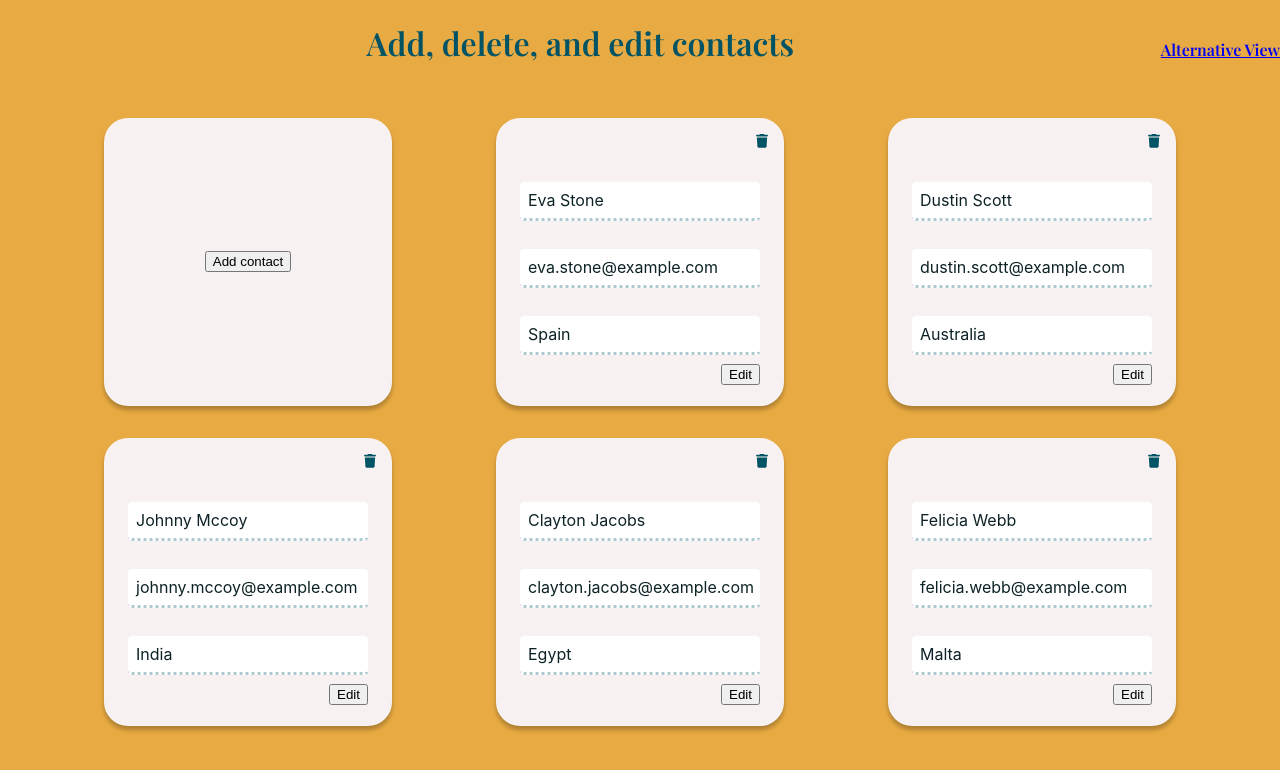
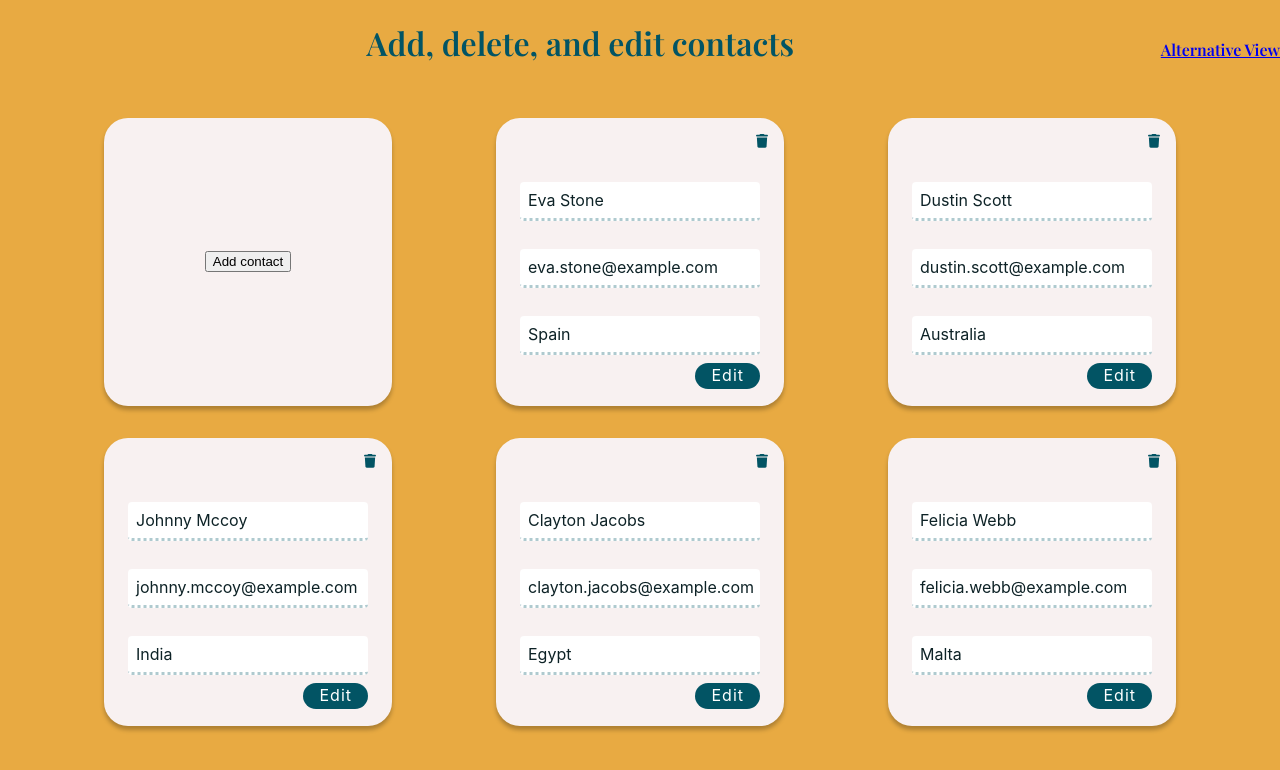
Before and after one commit to Gina-K/address-book, a React (Vite) app: page / in a window 1280 px wide. Shown: the top 770 px of the page. Built offline with nearby package versions, Linux system fonts and the light colour scheme.

Commit message:
style text button

```diff
--- /dev/null
+++ b/src/components/Common/TextButton.tsx
@@ -0,0 +1,13 @@
+import '../../styles/Common/TextButton.css';
+
+type Props = {
+  onEdit?: any;
+  children: string;
+  type: any;
+}
+
+export const TextButton = ({onEdit, children, type}: Props) => {
+  return (
+    <button type={type} onClick={onEdit} className="text-btn">{children}</button>
+  );
+};
--- a/src/components/ContactCardsContainer/ContactCardForm.tsx
+++ b/src/components/ContactCardsContainer/ContactCardForm.tsx
@@ -4,6 +4,7 @@ import {EMAIL_REGEX} from '../../data/constants.ts';
 
 import type {Contact} from '../../data/types.ts';
 import {SelectInput} from '../Common/SelectInput.tsx';
+import {TextButton} from '../Common/TextButton.tsx';
 import {ValidatedTextInput} from '../Common/ValidatedTextInput.tsx';
 
 import '../../styles/ContactCardsContainer/ContactCardForm.css';
@@ -87,7 +88,7 @@ export const ContactCardForm = ({
 
       <div className="card-item__button_align_right">
         <button type="button" onClick={onCancel}>Cancel</button>
-        <button type="submit">Save</button>
+        <TextButton type="submit">Save</TextButton>
       </div>
     </form>
   );
--- a/src/components/ContactCardsContainer/ContactCardStatic.tsx
+++ b/src/components/ContactCardsContainer/ContactCardStatic.tsx
@@ -1,6 +1,7 @@
 import type {Contact} from '../../data/types.ts';
 
 import '../../styles/ContactCardsContainer/ContactCardStatic.css';
+import {TextButton} from '../Common/TextButton.tsx';
 
 type Props = {
   contact: Contact;
@@ -14,8 +15,8 @@ export const ContactCardStatic = ({contact, onEdit}: Props) => {
     <div className="card-item__static">
       <div>
         <div className="static__row">
-            <span>{firstName} </span>
-            <span>{lastName}</span>
+          <span>{firstName} </span>
+          <span>{lastName}</span>
         </div>
 
         <div className="static__row">
@@ -27,7 +28,7 @@ export const ContactCardStatic = ({contact, onEdit}: Props) => {
         </div>
 
         <div className="card-item__button_align_right">
-          <button type="button" onClick={onEdit}>Edit</button>
+          <TextButton onEdit={onEdit} type="button">Edit</TextButton>
         </div>
       </div>
     </div>);
--- a/src/styles/Common/Input.css
+++ b/src/styles/Common/Input.css
@@ -1,6 +1,14 @@
 .input {
   margin: .25rem 0;
   padding: 0;
+
+  font-family: Inter, system-ui, Avenir, Helvetica, Arial, sans-serif;
+  font-synthesis: none;
+  text-rendering: optimizeLegibility;
+  -webkit-font-smoothing: antialiased;
+  -moz-osx-font-smoothing: grayscale;
+  -webkit-text-size-adjust: 100%;
+
   border: none;
 }
 
@@ -16,12 +24,6 @@
   width: 100%;
   padding: 0.5rem;
 
-  font-family: Inter, system-ui, Avenir, Helvetica, Arial, sans-serif;
-  font-synthesis: none;
-  text-rendering: optimizeLegibility;
-  -webkit-font-smoothing: antialiased;
-  -moz-osx-font-smoothing: grayscale;
-  -webkit-text-size-adjust: 100%;
   font-size: 16px;
   color: black;
 
--- /dev/null
+++ b/src/styles/Common/TextButton.css
@@ -0,0 +1,19 @@
+.text-btn {
+  padding: 2px 16px 4px 16px;
+
+  font-family: Inter, system-ui, Avenir, Helvetica, Arial, sans-serif;
+  font-variant: all-small-caps;
+  letter-spacing: 1px;
+  font-size: 1rem;
+  color: white;
+
+  background-color: var(--accent-color);
+  border: none;
+  border-radius: 3rem;
+  cursor: pointer;
+}
+
+.text-btn:hover,
+.text-btn:focus {
+  background-color: var(--secondary-accent-color);
+}
```
